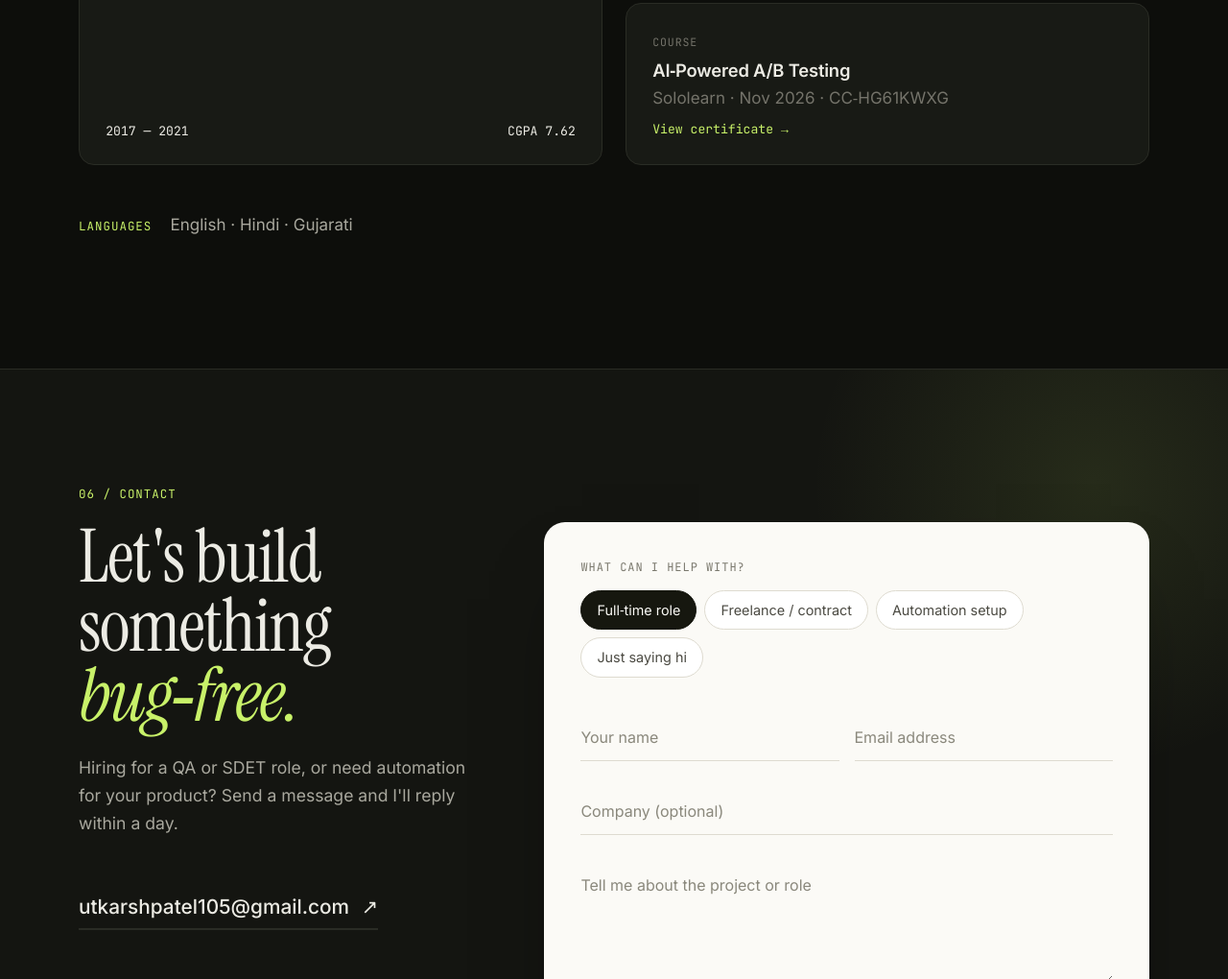
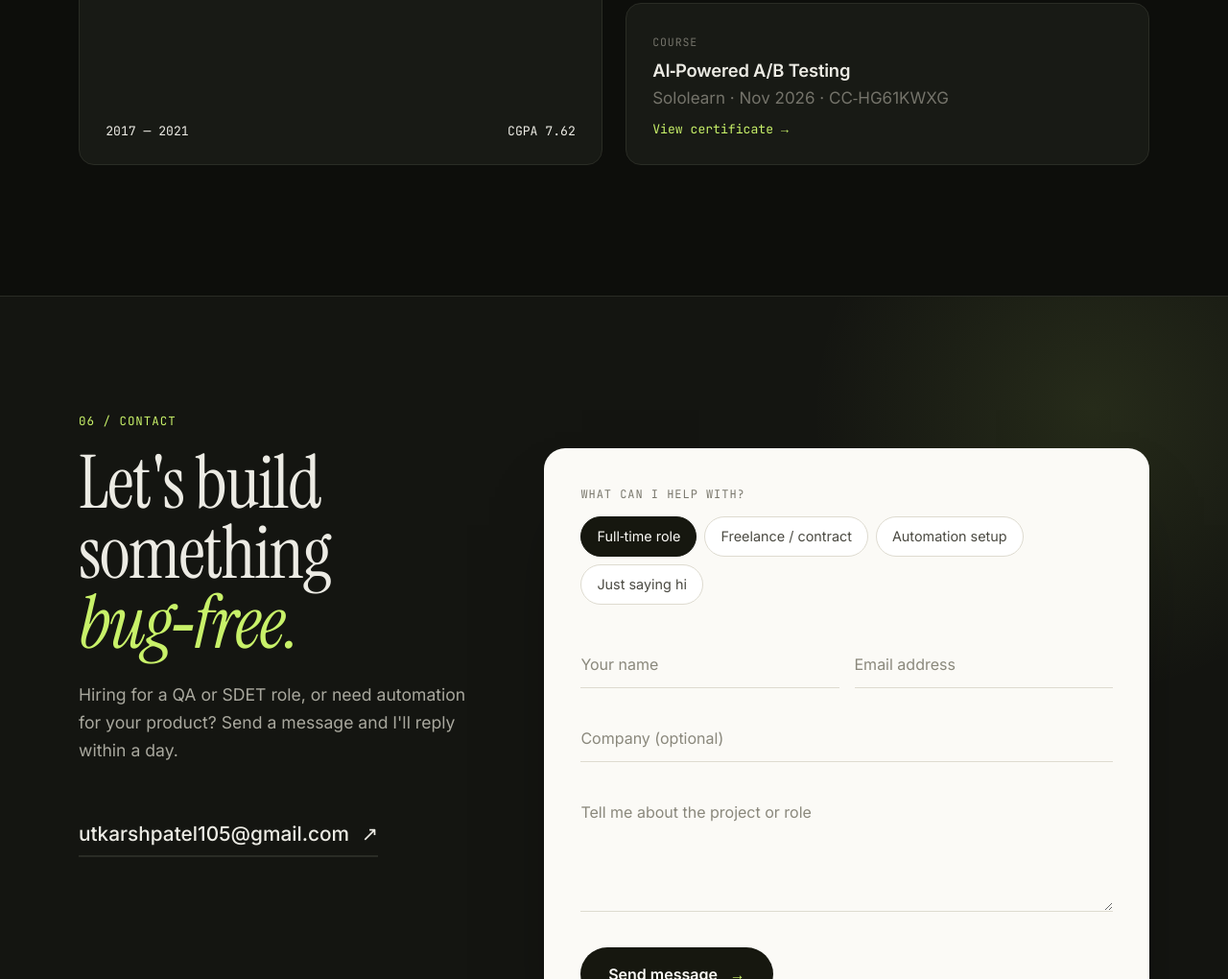
Before and after one commit to UtkarshPatel10/portfolio, a plain HTML site: page index.html in a window 1280 px wide. Shown: the part 5934-6954 px from the top of the page at 96% size. Drawn offline with nearby package versions, Linux system fonts and the light colour scheme.

Commit message:
Remove languages line
Co-Authored-By: Claude Sonnet 5.5 <noreply@anthropic.com>
Claude-Session: https://claude.ai/code/session_019Sy59spfqBVg5koEgn9ecC

```diff
--- a/index.html
+++ b/index.html
@@ -340,7 +340,6 @@
         <div class="cred reveal"><span class="cred-type">Course</span><h3>AI‑Powered A/B Testing</h3><p class="muted">Sololearn · Nov 2026 · CC‑HG61KWXG</p><a class="link-arrow" href="assets/ai-ab-testing-certificate.pdf" target="_blank" rel="noopener">View certificate →</a></div>
       </div>
     </div>
-    <p class="langs reveal"><span class="label m-0">Languages</span> English · Hindi · Gujarati</p>
   </div>
 </section>
 
```
